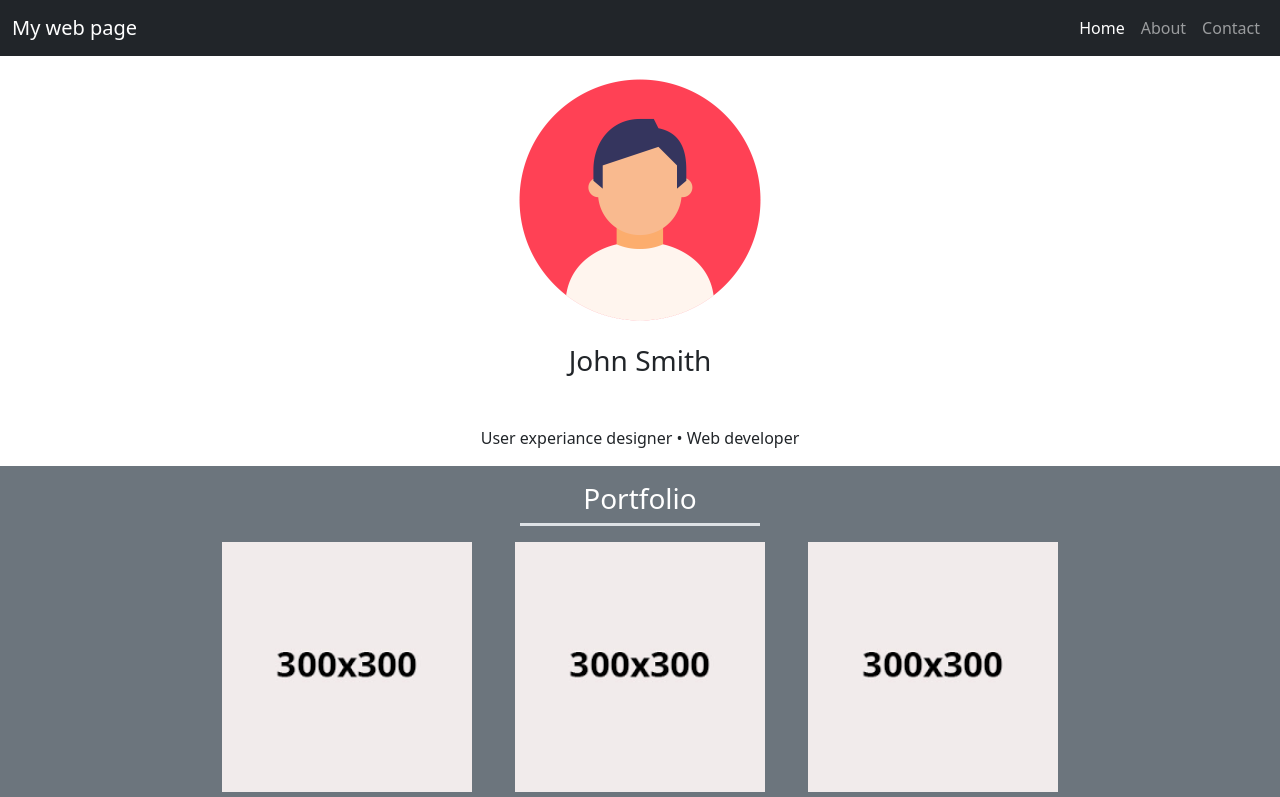
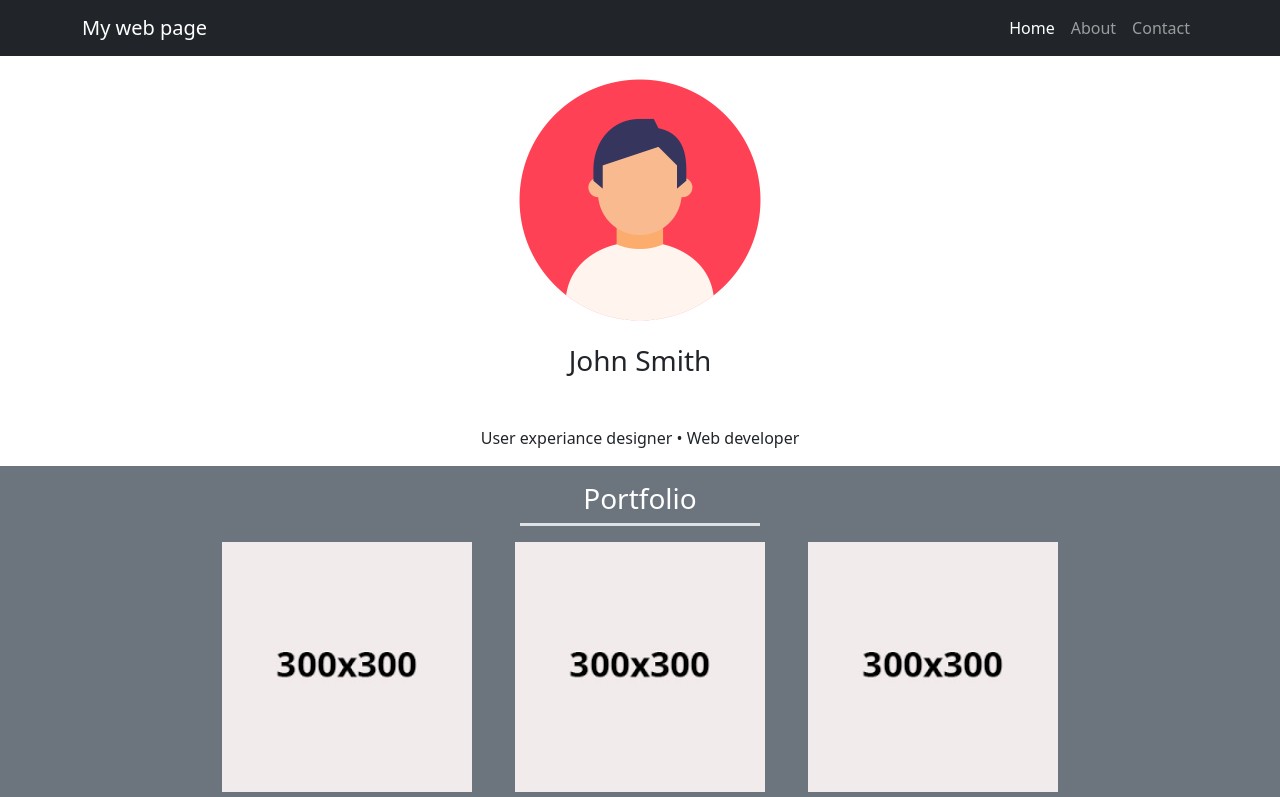
Before and after one commit to NikolaPythonMK/portfolio1, a plain HTML site: page index.html in a window 1280 px wide. Shown: the top 797 px of the page. Drawn offline with Linux system fonts and the light colour scheme.

Commit message:
Update index.html

```diff
--- a/index.html
+++ b/index.html
@@ -37,7 +37,7 @@
 </head>
 <body>
     <nav class="navbar navbar-expand-lg bg-dark navbar-dark">
-        <div class="container-fluid justify-content-between">
+        <div class="container-md container-fluid justify-content-between">
           <a class="navbar-brand" href="#">My web page</a>
           <button class="navbar-toggler" type="button" data-bs-toggle="collapse" data-bs-target="#navbarNavAltMarkup" aria-controls="navbarNavAltMarkup" aria-expanded="false" aria-label="Toggle navigation">
             <span class="navbar-toggler-icon"></span>
```
